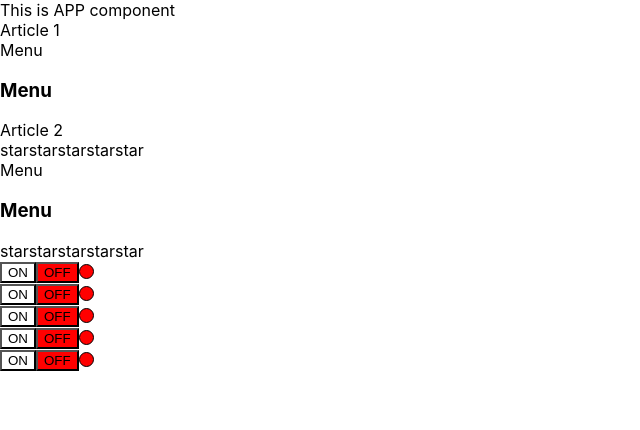
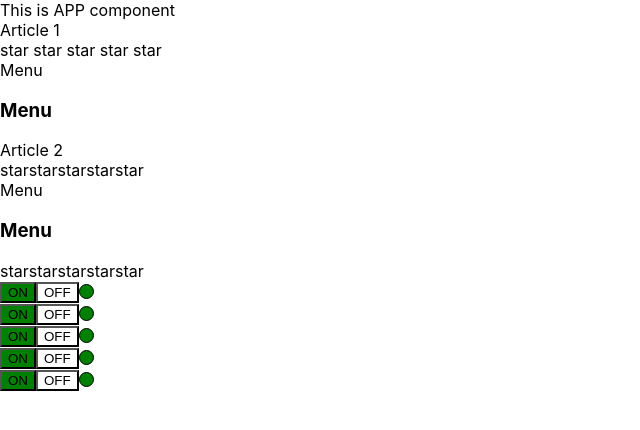
Before and after one commit to tenadopt/react-kkp, a React (Create React App) app: page / in a window 1280 px wide. Shown: the top 430 px of the page, without its empty margins (0-640 px from the left). Built offline with nearby package versions, Linux system fonts and the light colour scheme.

Commit message:
add uncontrolledAccordion and Onoff

```diff
--- a/src/App.tsx
+++ b/src/App.tsx
@@ -10,21 +10,23 @@ function App() {
     console.log("App rendering");
 
     const [ratingValue, setRatingValue] = useState<ValueType>(0)
+    const [switchedOn, setSwitchedOn] = useState<boolean>(true)
+
     return (
         <div>
             <div>This is APP component</div>
             <div>Article 1</div>
-            {/*<UncontrolledRating/>*/}
+            <UncontrolledRating/>
             <UncontrolledAccordion title={"Menu"}/>
             <div>Article 2</div>
             <Rating value={ratingValue} onClick={setRatingValue}/>
             <UncontrolledAccordion title={"Menu"}/>
             <Rating value={ratingValue} onClick={()=>setRatingValue(ratingValue)}/>
-            <Onoff/>
-            <Onoff/>
-            <Onoff/>
-            <Onoff/>
-            <Onoff/>
+            <Onoff switched={switchedOn} onChange={setSwitchedOn}/>
+            <Onoff switched={switchedOn} onChange={setSwitchedOn}/>
+            <Onoff switched={switchedOn} onChange={setSwitchedOn}/>
+            <Onoff switched={switchedOn} onChange={setSwitchedOn}/>
+            <Onoff switched={switchedOn} onChange={setSwitchedOn}/>
         </div>
     );
 }
--- a/src/components/Accordion/UncontrolledAccordion.tsx
+++ b/src/components/Accordion/UncontrolledAccordion.tsx
@@ -7,7 +7,7 @@ type UncontrolledAccordionProps = {
 }
 
 export const UncontrolledAccordion = (props: UncontrolledAccordionProps) => {
-    const [collapsed, setCollapsed] = useState(false)
+    const [collapsed, setCollapsed] = useState<boolean>(false)
         return (
             <div>
                 {props.title}
--- a/src/components/Onoff/Onoff.tsx
+++ b/src/components/Onoff/Onoff.tsx
@@ -1,26 +1,29 @@
 import React, {useState} from 'react';
 
-export const Onoff = () => {
+type OnoffType = {
+    switched: boolean
+    onChange: (switched: boolean)=> void
+}
 
-    const [switched, setSwitched]=useState(false)
+export const Onoff = (props: OnoffType) => {
 
     const onStyle = {
-        backgroundColor: switched ? "green" : "white"
+        backgroundColor: props.switched ? "green" : "white"
     }
     const offStyle = {
-        backgroundColor: switched ? "white" : "red"
+        backgroundColor: props.switched ? "white" : "red"
     }
     const lightStyle = {
         width: "15px",
         height: "15px",
         borderRadius: "15px",
         border: "1px solid black",
-        backgroundColor: switched ? "green" : "red"
+        backgroundColor: props.switched ? "green" : "red"
     }
     return (
         <div>
-            <button style={onStyle} onClick={()=>{setSwitched(true)}}>ON</button>
-            <button style={offStyle} onClick={()=>{setSwitched(false)}}>OFF</button>
+            <button style={onStyle} onClick={()=>{props.onChange(true)}}>ON</button>
+            <button style={offStyle} onClick={()=>{props.onChange(false)}}>OFF</button>
             <button  style={lightStyle}></button>
         </div>
     );
--- a/src/components/Rating/UncontrolledRating.tsx
+++ b/src/components/Rating/UncontrolledRating.tsx
@@ -1,16 +1,29 @@
 import React, {useState} from 'react';
-import {Star} from "../Star/Star";
+
 
 export const UncontrolledRating = () => {
     const [value,setValue] = useState(0)
 
     return (
         <>
-            <Star selected={value>0} setValue={setValue} value={1}/>
-            <Star selected={value>1} setValue={setValue} value={2}/>
-            <Star selected={value>2} setValue={setValue} value={3}/>
-            <Star selected={value>3} setValue={setValue} value={4}/>
-            <Star selected={value>4} setValue={setValue} value={5}/>
+            <Star selected={value>0} setValue={()=> {setValue(1)}}/>
+            <Star selected={value>1} setValue={()=> {setValue(2)}}/>
+            <Star selected={value>2} setValue={()=> {setValue(3)}}/>
+            <Star selected={value>3} setValue={()=> {setValue(4)}}/>
+            <Star selected={value>4} setValue={()=> {setValue(5)}}/>
         </>
     );
 };
+
+type StarPropsType = {
+    selected: boolean
+    setValue: () => void
+}
+
+const Star = (props: StarPropsType)=> {
+    return (
+        <span onClick={()=> {props.setValue()}}>
+            {props.selected ? <b>star </b> : "star "}
+        </span>
+    )
+}
--- a/src/components/Star/Star.tsx
+++ b/src/components/Star/Star.tsx
@@ -3,7 +3,7 @@ import {ValueType} from "../Rating/Rating";
 
 type StarProps = {
     selected: boolean
-    onClick: (value: number) => void
+    onClick: (value: ValueType) => void
     value: ValueType
 }
 
```
Also changed, not shown: src/components/Rating/Rating.tsx (+8 -7 lines), src/components/UncontrolledOnoff/UncontrolledOnoff.tsx (added, +27 -0 lines).
